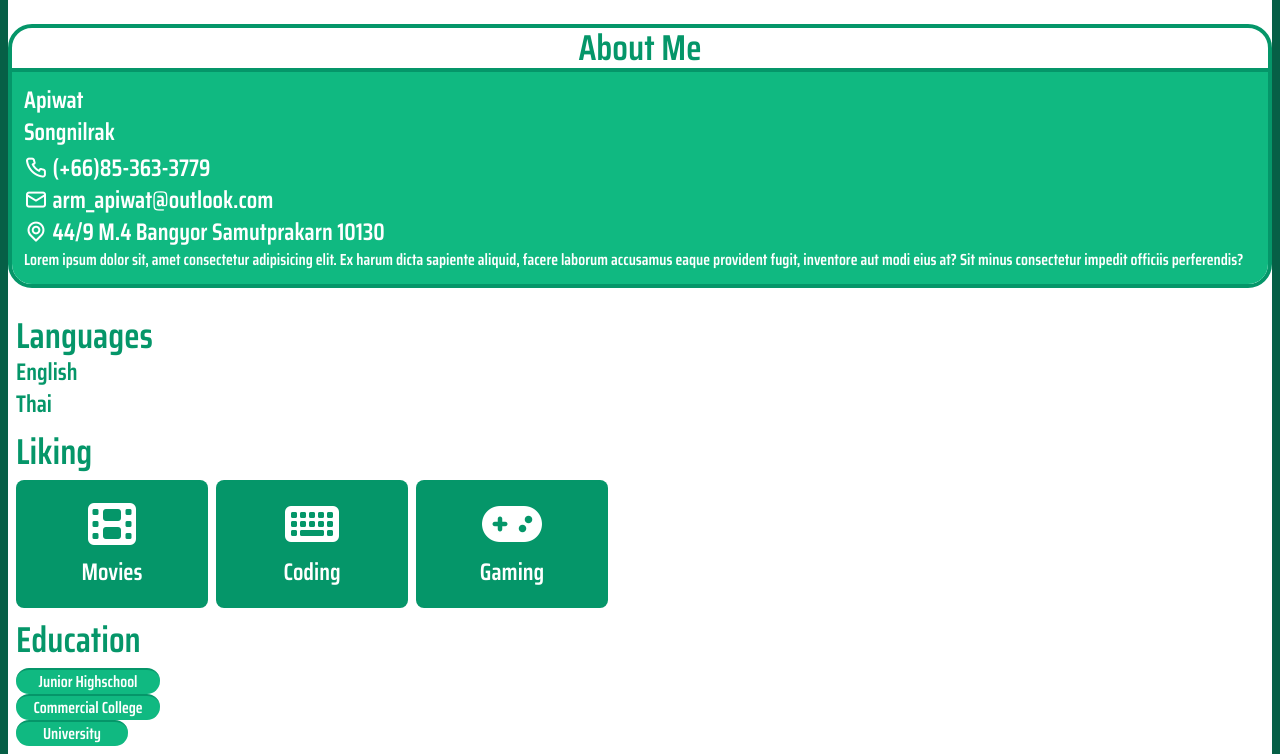
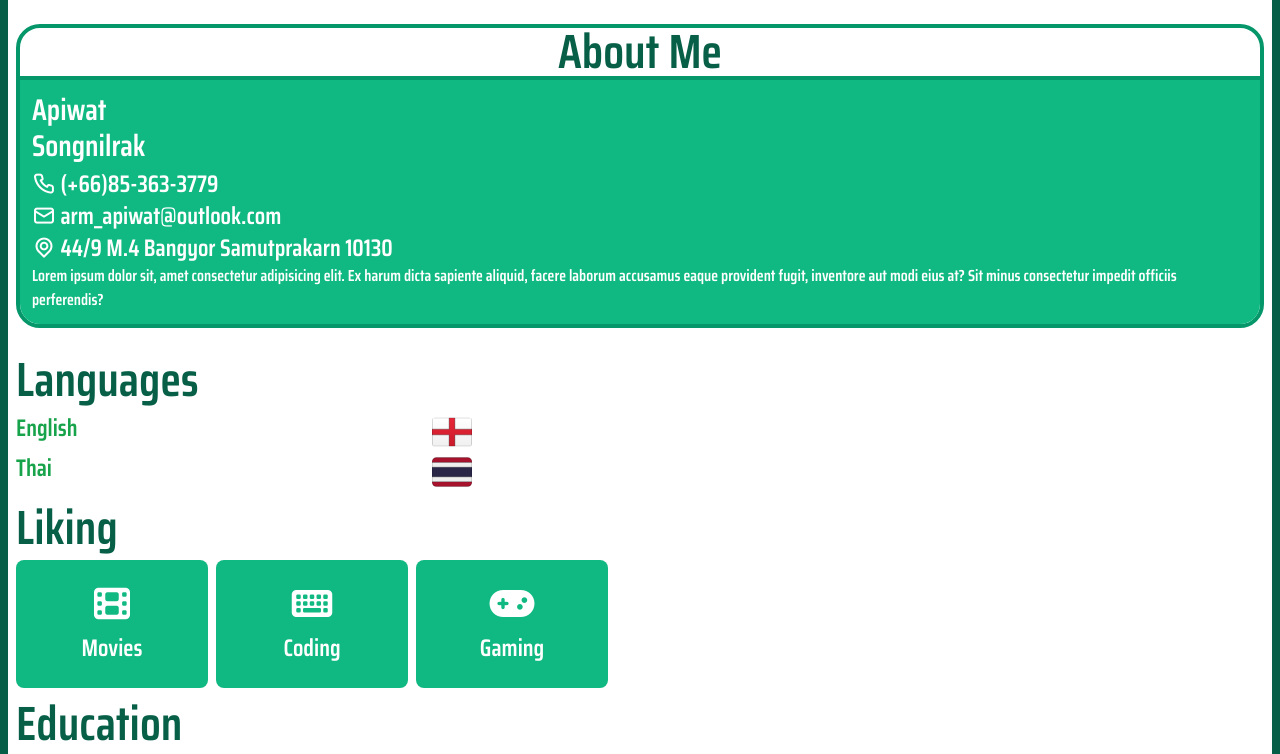
Before and after one commit to Yakkiiz/Yakkiiz.github.io, a React (Vite) app: page / in a window 1280 px wide. Shown: the part 440-1194 px from the top of the page. Built offline with nearby package versions, Linux system fonts and the light colour scheme.

Commit message:
Update layout

```diff
--- a/src/App.tsx
+++ b/src/App.tsx
@@ -1,9 +1,11 @@
 import "./App.css";
 import Css3 from "./assets/icons/Css3";
+import EnFlag from "./assets/icons/ENflag";
 import Github from "./assets/icons/Github";
 import Html5 from "./assets/icons/Html5";
 import ReactIcon from "./assets/icons/React";
 import TailwindCss from "./assets/icons/TailwindCss";
+import ThFlag from "./assets/icons/THflag";
 import VsCode from "./assets/icons/VsCode";
 import profileImage from "/ProfileProject.png";
 
@@ -11,18 +13,18 @@ function App() {
   return (
     <>
       <div className="flex flex-col items-center border-8 border-emerald-800 font-saira font-semibold">
-        <div className="mt-2 w-full border-b-8 border-emerald-800 py-5 text-center text-7xl text-emerald-600">
+        <div className="mt-2 w-full border-b-8 border-emerald-800 py-5 text-center text-7xl text-emerald-800">
           Portfolio
         </div>
-        <div className="flex w-full flex-col gap-y-7 text-emerald-600">
+        <div className="flex w-full flex-col gap-y-7 text-emerald-800">
           <div className="grid h-auto w-[200px] place-self-center">
             <img src={profileImage} alt="" />
           </div>
-          <div className="w-auto overflow-hidden rounded-3xl border-4 border-emerald-600 bg-white text-center text-4xl">
+          <div className="mx-2 w-auto overflow-hidden rounded-3xl border-4 border-emerald-600 bg-white text-center text-5xl">
             About Me
-            <div className="border-t-4 border-emerald-600 bg-emerald-500 pb-3 pl-3 text-left text-2xl text-white">
-              <div className="mt-3">Apiwat</div>
-              <div className="mb-1">Songnilrak</div>
+            <div className="border-t-4 border-emerald-600 bg-emerald-500 px-3 pb-3 text-left text-2xl text-white">
+              <div className="mt-3 text-3xl">Apiwat</div>
+              <div className="mb-1 text-3xl">Songnilrak</div>
               <div>
                 <div className="text-1xl">
                   <i className="uil uil-phone"></i> (+66)85-363-3779
@@ -46,30 +48,35 @@ function App() {
           </div>
           <div className="flex flex-col gap-y-3 px-2 pt-0">
             <div>
-              <div className="text-4xl">Languages</div>
-              <div className="text-2xl">English</div>
-              <div className="text-2xl">Thai</div>
+              <div className="flex flex-col text-5xl pb-2">Languages</div>
+              <div className=" grid grid-cols-3">
+                <div className="text-2xl text-green-600">English</div>
+                <EnFlag className="h-10 w-10" />
+                <div></div>
+                <div className="text-2xl text-green-600">Thai</div>
+                <ThFlag className="h-10 w-10" />
+              </div>
             </div>
             <div>
-              <div className="pb-2 text-4xl">Liking</div>
+              <div className="pb-2 text-5xl">Liking</div>
               <div className="flex justify-stretch gap-x-2 text-center">
-                <div className="flex h-32 w-48 flex-col justify-center rounded-lg bg-emerald-600 text-white">
-                  <i className="fa-solid fa-film text-5xl"></i>
+                <div className="flex h-32 w-48 flex-col justify-center rounded-lg bg-emerald-500 text-white">
+                  <i className="fa-solid fa-film text-4xl"></i>
                   <div className="pt-2 text-2xl">Movies</div>
                 </div>
-                <div className="flex h-32 w-48 flex-col justify-center rounded-lg bg-emerald-600 text-white">
-                  <i className="fa-solid fa-keyboard text-5xl"></i>
+                <div className="flex h-32 w-48 flex-col justify-center rounded-lg bg-emerald-500 text-white">
+                  <i className="fa-solid fa-keyboard text-4xl"></i>
                   <div className="pt-2 text-2xl">Coding</div>
                 </div>
-                <div className="flex h-32 w-48 flex-col justify-center rounded-lg bg-emerald-600 text-white">
-                  <i className="fa-solid fa-gamepad text-5xl"></i>
+                <div className="flex h-32 w-48 flex-col justify-center rounded-lg bg-emerald-500 text-white">
+                  <i className="fa-solid fa-gamepad text-4xl"></i>
                   <div className="pt-2 text-2xl">Gaming</div>
                 </div>
               </div>
             </div>
 
             <div>
-              <div className="pb-2 text-4xl">Education</div>
+              <div className="pb-2 text-5xl">Education</div>
               <div className="w-36 rounded-full border-t-2 border-emerald-600 bg-emerald-500 text-center text-white">
                 Junior Highschool
               </div>
@@ -82,7 +89,7 @@ function App() {
               {/* <div className="h-1 w-40 bg-black"></div> */}
             </div>
             <div>
-              <div className="text-4xl">Skill</div>
+              <div className="text-5xl">Skill</div>
               <div className="flex justify-stretch gap-x-2 text-5xl">
                 <div>
                   <Html5 className="h-[50px] w-auto" />
@@ -104,9 +111,11 @@ function App() {
                 </div>
               </div>
             </div>
-            <div className="text-4xl">
+            <div className="pb-6 text-5xl">
               <div className="pb-2">Worked As</div>
-              <div className="text-2xl">IT Support - from 2017 to now</div>
+              <div className="text-2xl text-green-600">
+                IT Support - from 2017 to now
+              </div>
             </div>
           </div>
         </div>
--- /dev/null
+++ b/src/assets/icons/ENflag.tsx
@@ -0,0 +1,52 @@
+import * as React from "react"
+import { JSX } from "react/jsx-runtime"
+const EnFlag = (props: JSX.IntrinsicAttributes & React.SVGProps<SVGSVGElement>) => (
+  <svg
+    xmlns="http://www.w3.org/2000/svg"
+    stroke="#000"
+    strokeWidth={0.216}
+    width={800}
+    height={800}
+    fill="none"
+    viewBox="0 -4 28 28"
+    {...props}
+  >
+    <g clipPath="url(#a)">
+      <path fill="url(#b)" d="M28 0H0v20h28V0Z" />
+      <path
+        fill="url(#c)"
+        fillRule="evenodd"
+        d="M12 8H0v4h12v8h4v-8h12V8H16V0h-4v8Z"
+        clipRule="evenodd"
+      />
+    </g>
+    <defs>
+      <linearGradient
+        id="b"
+        x1={14}
+        x2={14}
+        y1={0}
+        y2={20}
+        gradientUnits="userSpaceOnUse"
+      >
+        <stop stopColor="#fff" />
+        <stop offset={1} stopColor="#F0F0F0" />
+      </linearGradient>
+      <linearGradient
+        id="c"
+        x1={14}
+        x2={14}
+        y1={0}
+        y2={20}
+        gradientUnits="userSpaceOnUse"
+      >
+        <stop stopColor="#E82739" />
+        <stop offset={1} stopColor="#CA1A2B" />
+      </linearGradient>
+      <clipPath id="a">
+        <rect width={28} height={20} fill="#fff" rx={2} />
+      </clipPath>
+    </defs>
+  </svg>
+)
+export default EnFlag
--- /dev/null
+++ b/src/assets/icons/THflag.tsx
@@ -0,0 +1,28 @@
+import * as React from "react"
+import { JSX } from "react/jsx-runtime"
+const ThFlag = (props: JSX.IntrinsicAttributes & React.SVGProps<SVGSVGElement>) => (
+  <svg
+    xmlns="http://www.w3.org/2000/svg"
+    stroke="#000"
+    strokeWidth={0.216}
+    width={800}
+    height={800}
+    aria-hidden="true"
+    className="iconify iconify--twemoji"
+    viewBox="0 0 36 36"
+    {...props}
+  >
+    <path
+      fill="#A7122D"
+      d="M0 26.518V27a4 4 0 0 0 4 4h28a4 4 0 0 0 4-4v-.482H0z"
+    />
+    <path fill="#EEE" d="M0 22.181h36v4.485H0z" />
+    <path fill="#292648" d="M0 13.513h36v8.821H0z" />
+    <path fill="#EEE" d="M0 9.181h36v4.485H0z" />
+    <path
+      fill="#A7122D"
+      d="M0 9.333V9a4 4 0 0 1 4-4h28a4 4 0 0 1 4 4v.333H0z"
+    />
+  </svg>
+)
+export default ThFlag
```
